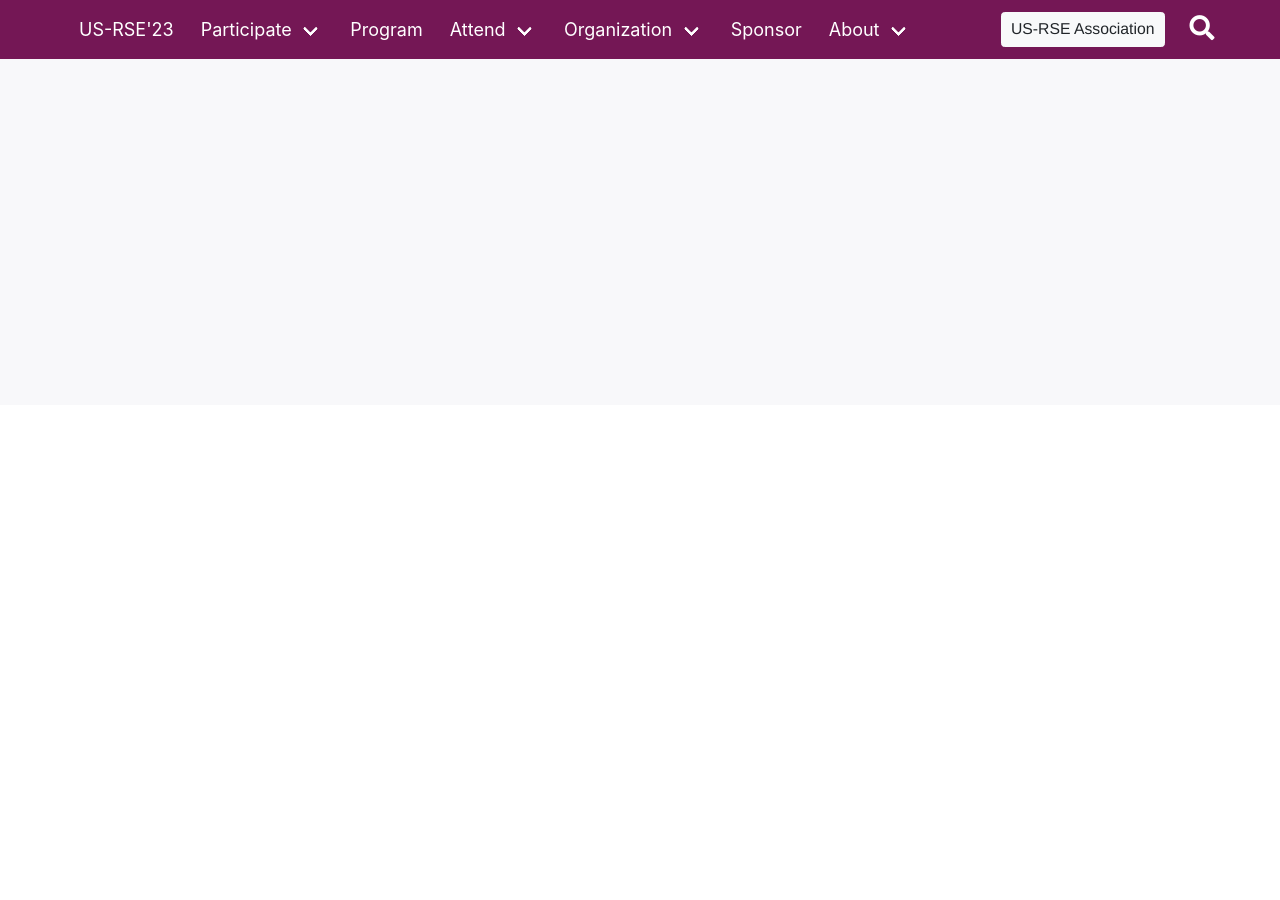
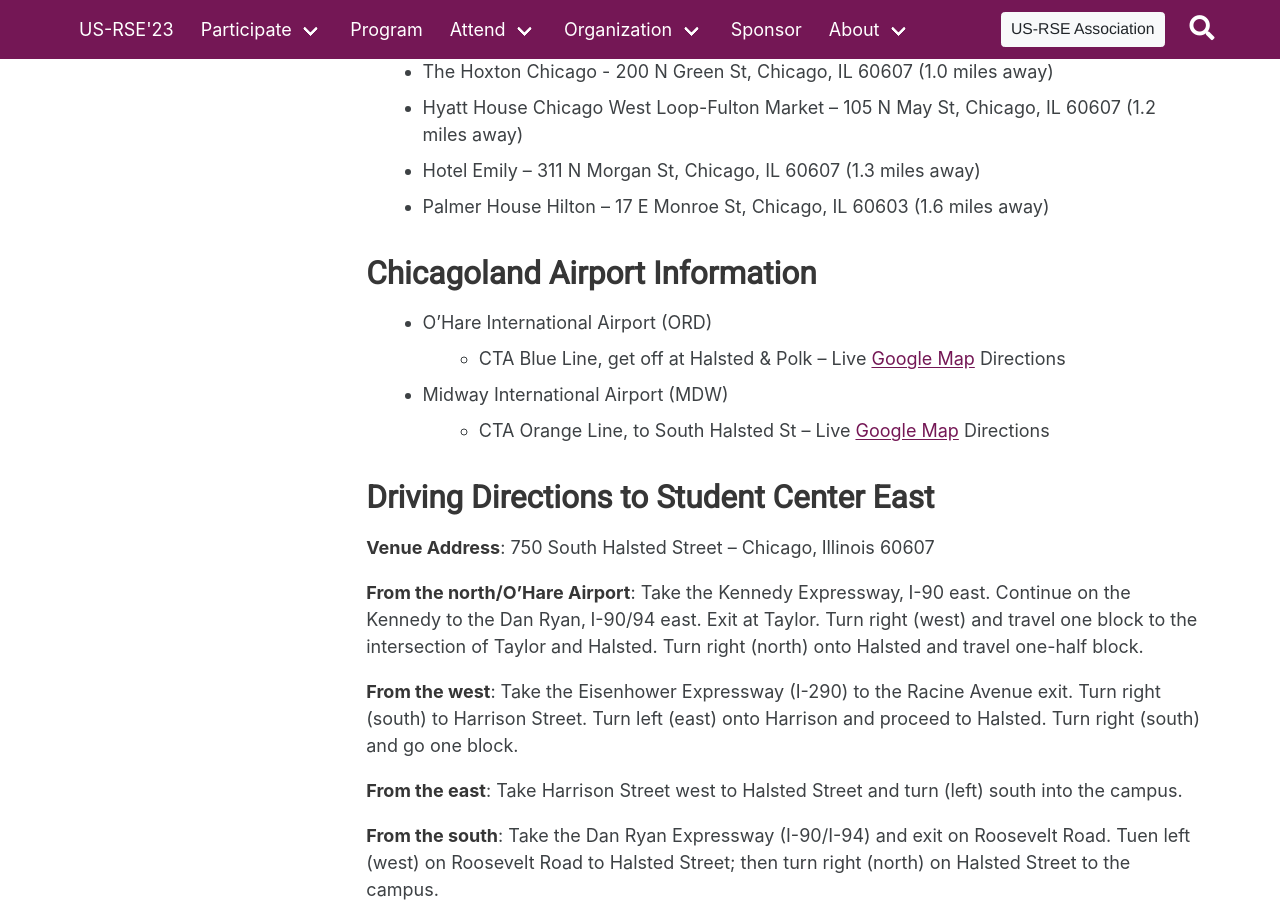
Before and after one commit to USRSE/usrse23, a Jekyll site: the page built from pages/attend/travel.md, in a window 1280 px wide and 900 px high, scrolled down 554 px. Built offline with Jekyll 4.4.1, drawn with Linux system fonts in a browser that asks for light colours; a style sheet for code colours, icons or effects is not loaded; before the commit the page ends 959 px from its top, so only the background shows below that; some of the changed text lies outside the part shown.

Commit message:
Add travel/vanue information

```diff
--- a/pages/attend/travel.md
+++ b/pages/attend/travel.md
@@ -4,7 +4,77 @@
 description:
 menubar: attend
 permalink: attend/travel/
+menubar_toc: true
 set_last_modified: true
 ---
 
-We'll post information when it becomes available.
+
+## Venue Information
+
+- **Dates**: October 16-18, 2023
+- **Location**: University of Illinois in Chicago – [Student Center East](https://meetings.uic.edu/facilities/student-center-east/) – 750 S. Halsted, Chicago, IL 60607
+
+## Hotel Accommodation
+
+We’re reserving hotel room blocks at several nearby hotels. Please check back
+for details and links.
+
+Nearby hotels:
+
+- Crowne Plaza Chicago West Loop | 25 South Halsted Street, Chicago, Illinois 60661 (0.6 miles away)
+- The Hoxton Chicago - 200 N Green St, Chicago, IL 60607 (1.0 miles away)
+- Hyatt House Chicago West Loop-Fulton Market – 105 N May St, Chicago, IL 60607 (1.2 miles away)
+- Hotel Emily – 311 N Morgan St, Chicago, IL 60607 (1.3 miles away)
+- Palmer House Hilton – 17 E Monroe St, Chicago, IL 60603 (1.6 miles away)
+
+
+## Chicagoland Airport Information
+
+- O'Hare International Airport (ORD)
+  - CTA Blue Line, get off at Halsted & Polk – Live [Google Map](https://www.google.ca/maps/dir/O'Hare+International+Airport+(ORD),+West+Balmoral+Avenue,+Chicago,+IL/750+S+Halsted+St,+Chicago,+IL+60607/@41.9284448,-87.9091952,11z/data=!3m1!4b1!4m14!4m13!1m5!1m1!1s0x880fb4276a7762f3:0x511747070259ad4b!2m2!1d-87.9089979!2d41.98028!1m5!1m1!1s0x880e2ce8a17fa1d5:0xd1d2febe6a9af901!2m2!1d-87.6475869!2d41.8719566!3e3) Directions
+- Midway International Airport (MDW)
+  - CTA Orange Line, to South Halsted St – Live [Google Map](https://www.google.ca/maps/dir/Chicago+Midway+International+Airport+(MDW),+Cicero+Avenue,+Chicago,+IL/750+S+Halsted+St,+Chicago,+IL+60607/@41.8331347,-87.75912,12z/data=!3m1!4b1!4m15!4m14!1m5!1m1!1s0x880e310601aa4385:0x968a60d78f2950a5!2m2!1d-87.7521884!2d41.7867759!1m5!1m1!1s0x880e2ce8a17fa1d5:0xd1d2febe6a9af901!2m2!1d-87.6475869!2d41.8719566!3e3!5i3) Directions
+
+## Driving Directions to Student Center East
+
+**Venue Address**: 750 South Halsted Street – Chicago‚ Illinois 60607
+
+**From the north/O’Hare Airport**: Take the Kennedy Expressway‚ I-90 east.
+Continue on the Kennedy to the Dan Ryan‚ I-90/94 east. Exit at Taylor. Turn
+right (west) and travel one block to the intersection of Taylor and Halsted.
+Turn right (north) onto Halsted and travel one-half block.
+
+**From the west**: Take the Eisenhower Expressway (I-290) to the Racine Avenue
+exit. Turn right (south) to Harrison Street. Turn left (east) onto Harrison
+and proceed to Halsted. Turn right (south) and go one block.
+
+**From the east**: Take Harrison Street west to Halsted Street and turn (left)
+south into the campus.
+
+**From the south**: Take the Dan Ryan Expressway (I-90/I-94) and exit on
+Roosevelt Road. Tuen left (west) on Roosevelt Road to Halsted Street; then
+turn right (north) on Halsted Street to the campus.
+
+## Parking
+
+Parking is available in the Halsted and Taylor Street Parking Structure
+(760 West Taylor Street). The entrance to this parking structure is on
+Taylor Street. Upon entry‚ guests should take a ticket and upon exit‚ guests
+should present this ticket to the cashier and pay the appropriate total
+(cash‚ debit cards‚ and credit cards are accepted at this lot). **Parking is
+available for up to $13.00 per day, or per exit. Special parking rates for
+conference guests are: $37.00 per day.**
+
+## Public transportation
+
+UIC is easily reached by public transportation. The
+[CTA](https://www.transitchicago.com/) provides many lines that connect and
+get you to many destinations in the city. The Blue Line has a UIC – Halsted
+stop, located about one block north of the Student Center East.
+
+[Metra Stations](https://metra.com/lines-schedules-maps-stations) are a short
+walk or cab/Uber/Lyft ride. These trains come in from the suburbs as well.
+Union Station is the nearby train station (estimated distance is 0.6 miles).
+
+For detailed directions using CTA‚ Metra‚ or Pace‚ please visit the
+[RTA Chicago website](https://www.rtachicago.org/).
```
